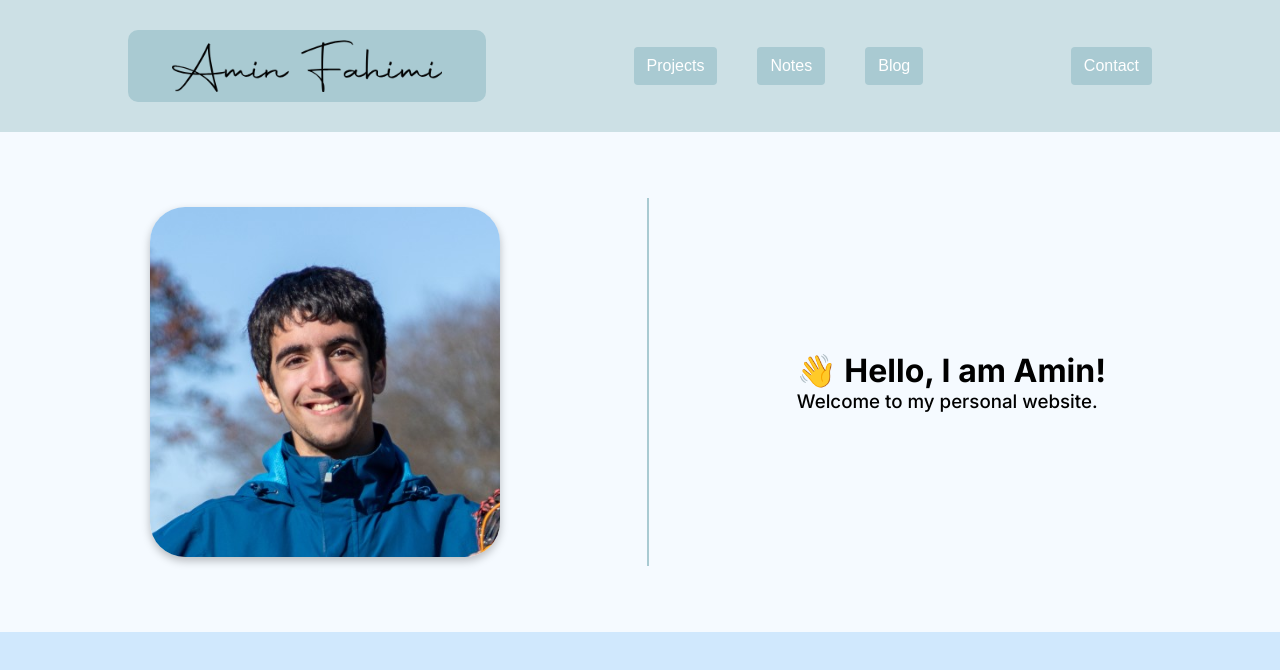
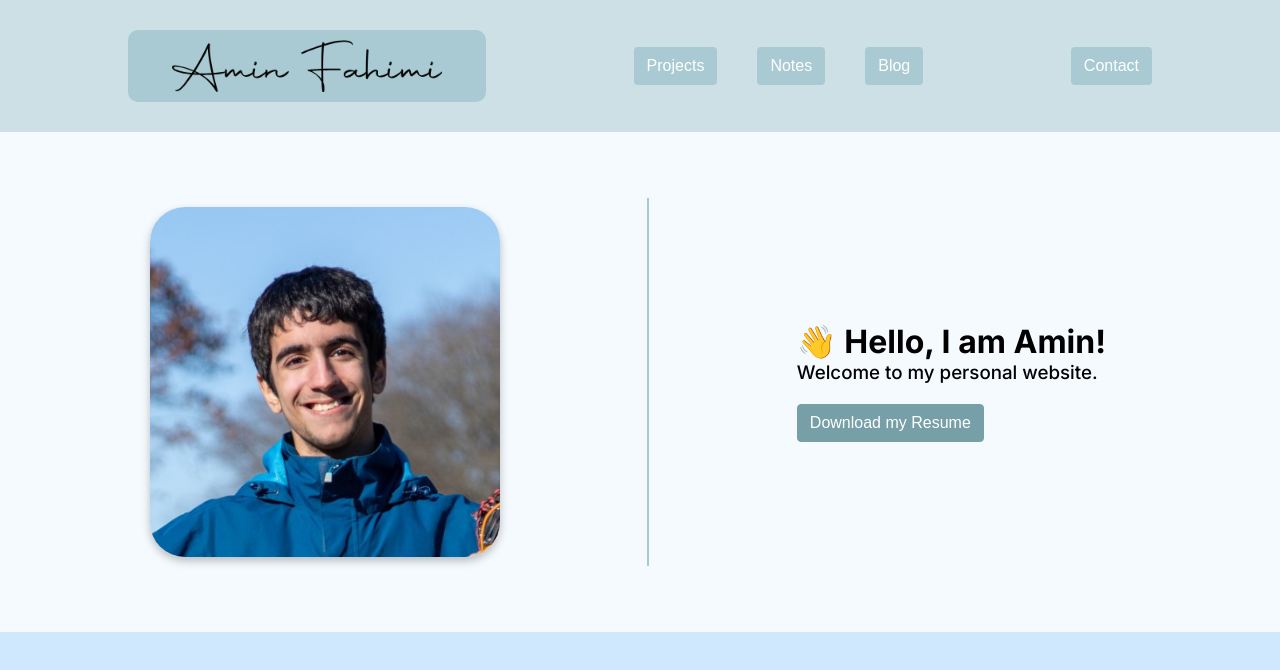
Before and after one commit to afahimi/afahimi.github.io, a React (Create React App) app: page / in a window 1280 px wide. Shown: the top 670 px of the page. Built offline with nearby package versions, Linux system fonts and the light colour scheme.

Commit message:
added button for resume

```diff
--- a/src/App.js
+++ b/src/App.js
@@ -10,7 +10,7 @@ Darker Azure: CCE0E5
 Button Color: A9CAD2
 Button Color (Hover): 7FA6AC
 Backgrund Color: d0e8fd
-
+Prominent Buton: 769FA7
 */
 
 const App = () => {
--- a/src/components/UI/Btn/Btn.js
+++ b/src/components/UI/Btn/Btn.js
@@ -2,7 +2,8 @@ import React from "react";
 import classes from "./Btn.module.css";
 
 const Btn = (props) => {
-  return <button className={classes.btn}>{props.value}</button>;
+  const combinedClasses = `${classes.btn} ${classes[props.className]}`;  // Changed this line
+  return <button className={combinedClasses}>{props.value}</button>;
 };
 
 export default Btn;
--- a/src/components/UI/Btn/Btn.module.css
+++ b/src/components/UI/Btn/Btn.module.css
@@ -20,3 +20,13 @@
     background-color: #7FA6AC;
     border-color: #7FA6AC;
 }
+
+.prominent {
+    background-color: #769FA7 !important;
+    border-color: #769FA7 !important;
+}
+
+.prominent:hover {
+    background-color: #63878A !important;
+    border-color: #63878A !important;
+}
--- a/src/components/UI/IntroScreen/IntroScreen.js
+++ b/src/components/UI/IntroScreen/IntroScreen.js
@@ -2,15 +2,19 @@ import React from "react";
 import AboutPanel from "../AboutPanel/AboutPanel";
 import classes from "./IntroScreen.module.css";
 import pfp from "../images/pfp.jpeg";
+import Btn from "../Btn/Btn";
 
 const IntroScreen = () => {
   return (
     <AboutPanel>
       <img src={pfp} alt="Profile" className={classes.profilePic} />
-      <div className={classes.verticalLine}/>
+      <div className={classes.verticalLine} />
       <div className={classes.textSection}>
         <h1 className={classes.typewriter}>👋 Hello, I am Amin!</h1>
         <h3>Welcome to my personal website.</h3>
+        <div className={classes.btnContainer}>
+          <Btn value="Download my Resume" className="prominent" />
+        </div>
       </div>
     </AboutPanel>
   );
--- a/src/components/UI/IntroScreen/IntroScreen.module.css
+++ b/src/components/UI/IntroScreen/IntroScreen.module.css
@@ -49,3 +49,8 @@
     from, to { border-color: transparent }
     50% { border-color: rgb(0, 0, 0); }
   }
+
+
+  .btnContainer {
+    margin-top: 20px;
+  }
```
